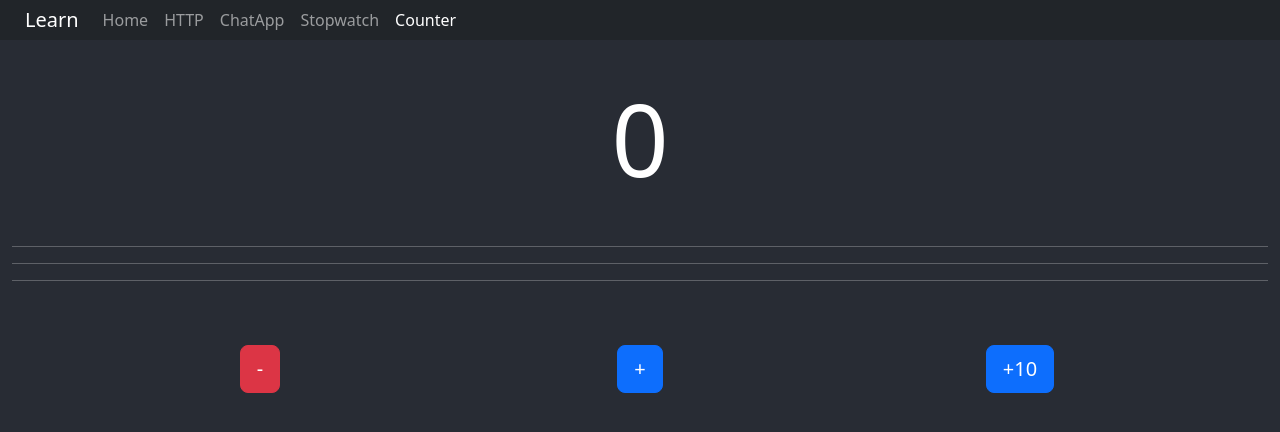
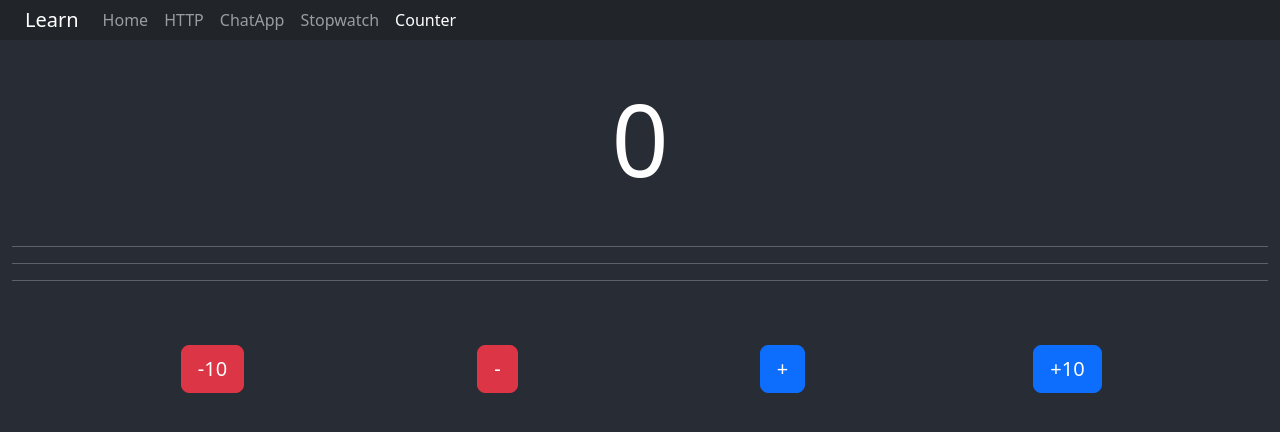
Before and after one commit to johnpalekars/DemoApps, a React (Create React App) app: page /counter in a window 1280 px wide. Shown: the top 432 px of the page. Built offline with nearby package versions, Linux system fonts and the light colour scheme.

Commit message:
added -10 in counter

```diff
--- a/src/Store/reducers/counter.js
+++ b/src/Store/reducers/counter.js
@@ -12,7 +12,10 @@ const counterSlice = createSlice({
     },
     incrementByTen:(state)=>{
         return {value: state.value +10};
-    }
+    },
+    decrementByTen:(state)=>{
+      return {value: state.value -10};
+  }
   },
 });
 
--- a/src/components/counter/Counter.js
+++ b/src/components/counter/Counter.js
@@ -24,7 +24,15 @@ const Counter = () => {
       <br />
       <div className="container">
         <div className="row">
-          <div className="col-4 text-center">
+        <div className="col-3 text-center">
+            <button
+              className="btn btn-lg btn-danger"
+              onClick={() => dispatch(counterINC.actions.decrementByTen())}
+            >
+              -10
+            </button>
+          </div>
+          <div className="col-3 text-center">
             <button
               className="btn btn-lg btn-danger"
               onClick={() => dispatch(decrement())}
@@ -32,7 +40,7 @@ const Counter = () => {
               -
             </button>
           </div>
-          <div className="col-4 text-center">
+          <div className="col-3 text-center">
             <button
               className="btn btn-lg btn-primary"
               onClick={() => dispatch(increment())}
@@ -40,7 +48,7 @@ const Counter = () => {
               +
             </button>
           </div>
-          <div className="col-4 text-center">
+          <div className="col-3 text-center">
             <button
               className="btn btn-lg btn-primary"
               onClick={() => dispatch(counterINC.actions.incrementByTen())}
```
